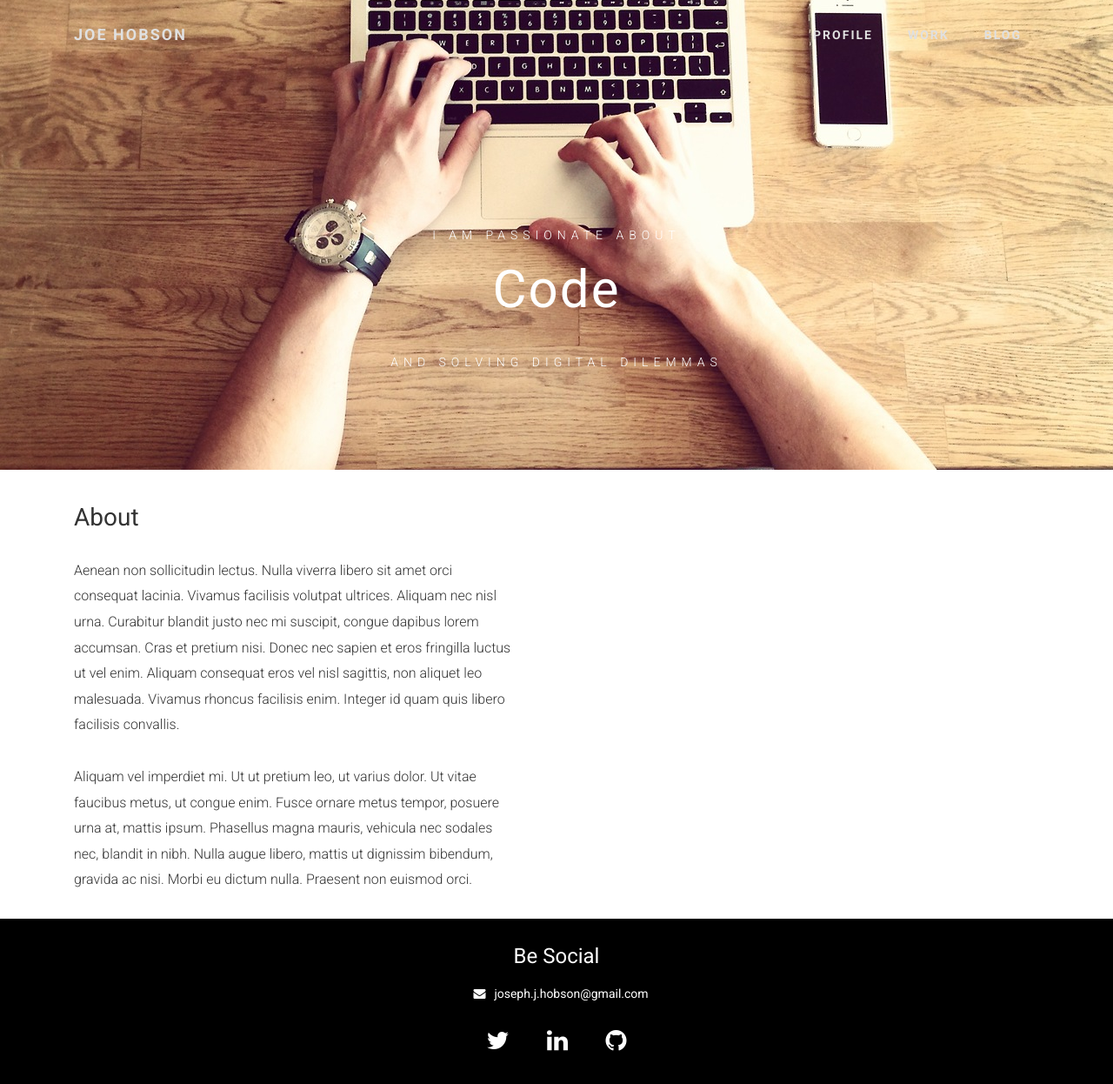
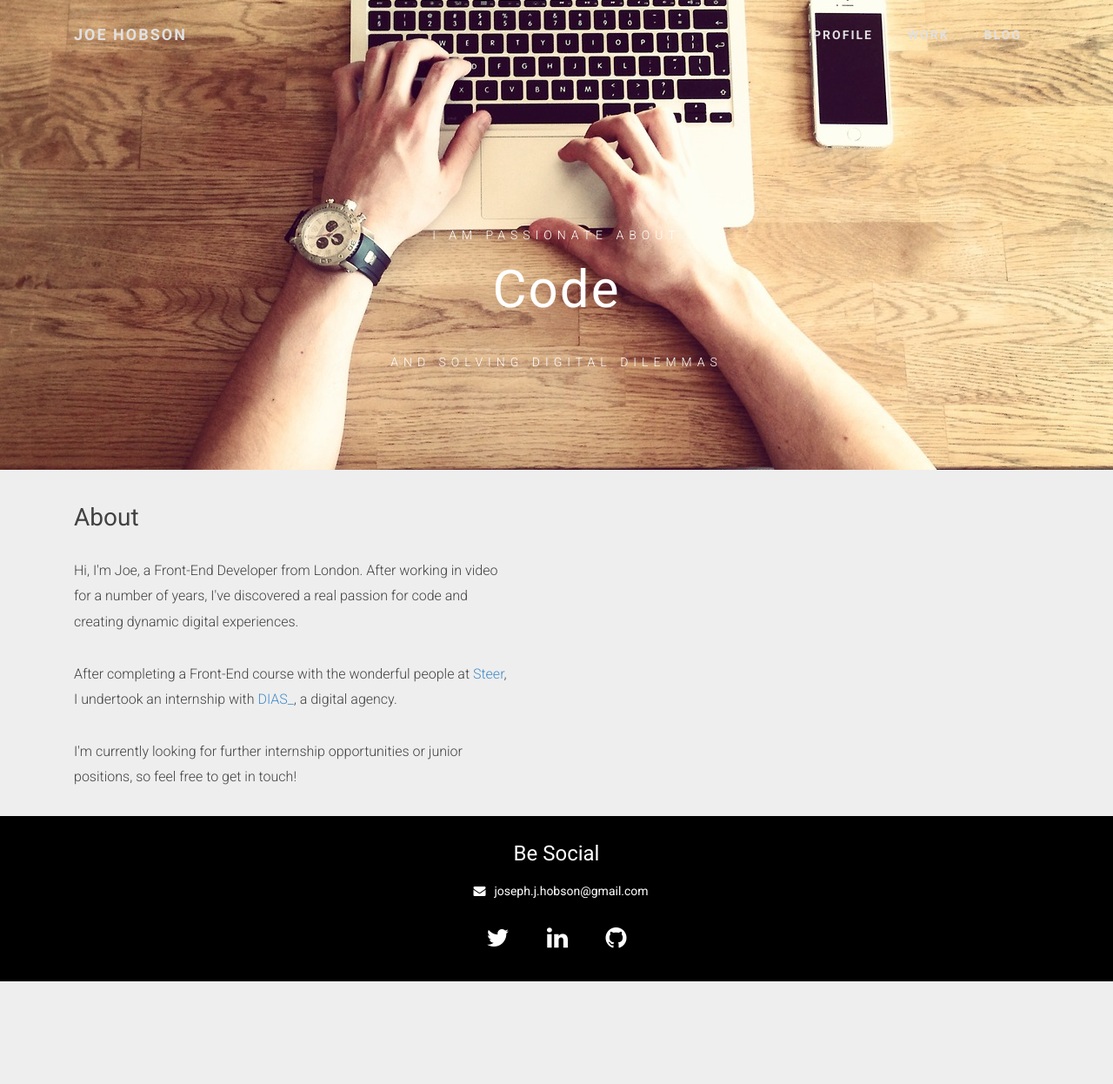
Before and after one commit to fant0mex/portfolio, a Jekyll site: the page built from 01-profile.md, in a window 1280 px wide. Shown: the whole page at 87% size. Built offline with Jekyll 4.4.1, drawn with Linux system fonts in a browser that asks for light colours; nearby versions of some CDN libraries; after the commit the page ends 1128 px from its top, so only the background shows below that.

Commit message:
Profile styles

```diff
--- a/01-profile.md
+++ b/01-profile.md
@@ -9,8 +9,11 @@ permalink: /profile/
     <div class="col-sm-7">
       <div class="bio">
         <h3>About</h3>
-        <p>Aenean non sollicitudin lectus. Nulla viverra libero sit amet orci consequat lacinia. Vivamus facilisis volutpat ultrices. Aliquam nec nisl urna. Curabitur blandit justo nec mi suscipit, congue dapibus lorem accumsan. Cras et pretium nisi. Donec nec sapien et eros fringilla luctus ut vel enim. Aliquam consequat eros vel nisl sagittis, non aliquet leo malesuada. Vivamus rhoncus facilisis enim. Integer id quam quis libero facilisis convallis.</p>
-        <p>Aliquam vel imperdiet mi. Ut ut pretium leo, ut varius dolor. Ut vitae faucibus metus, ut congue enim. Fusce ornare metus tempor, posuere urna at, mattis ipsum. Phasellus magna mauris, vehicula nec sodales nec, blandit in nibh. Nulla augue libero, mattis ut dignissim bibendum, gravida ac nisi. Morbi eu dictum nulla. Praesent non euismod orci.</p>
+        <p>Hi, I'm Joe, a Front-End Developer from London. After working in video for a number of years,
+          I've discovered a real passion for code and creating dynamic digital experiences.</p>
+        <p>After completing a Front-End course with the wonderful people at <a href="https://www.steer.me/courses">Steer</a>,
+          I undertook an internship with <a href="http://www.diascreative.com">DIAS_</a>, a digital agency.</p>
+        <p>I'm currently looking for further internship opportunities or junior positions, so feel free to get in touch!</p>
       </div>
     </div>
     <div class="col-sm-5">
--- a/_sass/main.sass
+++ b/_sass/main.sass
@@ -10,8 +10,9 @@ $roboto: 'Roboto', serif
 
 body
   font-family: $roboto
-  background: #FFF
+  background: #EEE
   font-size: 14px
+  color: #424242
   a:hover
     text-decoration: none
   ul
@@ -573,6 +574,8 @@ section#work li
 /*Profile*/
 
 .bio, .blogfull
+  body
+    background-color: #eee
   h3
     font-size: 28px
     padding: 20px 0
--- a/css/main.css
+++ b/css/main.css
@@ -3,32 +3,33 @@
 /* line 11, ../_sass/main.sass */
 body {
   font-family: "Roboto", serif;
-  background: white;
+  background: #eeeeee;
   font-size: 14px;
+  color: #424242;
 }
-/* line 15, ../_sass/main.sass */
+/* line 16, ../_sass/main.sass */
 body a:hover {
   text-decoration: none;
 }
-/* line 17, ../_sass/main.sass */
+/* line 18, ../_sass/main.sass */
 body ul {
   margin-bottom: 0;
   padding: 0;
 }
 
-/* line 21, ../_sass/main.sass */
+/* line 22, ../_sass/main.sass */
 a:-webkit-any-link {
   cursor: auto;
 }
 
-/* line 24, ../_sass/main.sass */
+/* line 25, ../_sass/main.sass */
 html.stopScroll, html.stopScroll body {
   overflow: hidden;
   position: relative;
 }
 
 /* Header Home */
-/* line 30, ../_sass/main.sass */
+/* line 31, ../_sass/main.sass */
 nav {
   position: absolute;
   width: 100%;
@@ -37,7 +38,7 @@ nav {
   z-index: 100;
 }
 
-/* line 37, ../_sass/main.sass */
+/* line 38, ../_sass/main.sass */
 .menu {
   width: 100%;
   height: 80px;
@@ -45,12 +46,12 @@ nav {
   z-index: 10;
   float: right;
 }
-/* line 43, ../_sass/main.sass */
+/* line 44, ../_sass/main.sass */
 .menu ul {
   height: 80px;
   line-height: 80px;
 }
-/* line 46, ../_sass/main.sass */
+/* line 47, ../_sass/main.sass */
 .menu li {
   list-style: none;
   float: left;
@@ -60,12 +61,12 @@ nav {
   text-align: center;
   letter-spacing: 2px;
 }
-/* line 54, ../_sass/main.sass */
+/* line 55, ../_sass/main.sass */
 .menu li a {
   color: #e0e0e0;
 }
 
-/* line 57, ../_sass/main.sass */
+/* line 58, ../_sass/main.sass */
 a.site-title {
   font-weight: 700;
   letter-spacing: 2px;
@@ -76,7 +77,7 @@ a.site-title {
   color: #e0e0e0;
 }
 
-/* line 66, ../_sass/main.sass */
+/* line 67, ../_sass/main.sass */
 .header-sub {
   color: white;
   text-align: center;
@@ -86,17 +87,17 @@ a.site-title {
   background-size: cover;
   position: relative;
 }
-/* line 74, ../_sass/main.sass */
+/* line 75, ../_sass/main.sass */
 .header-sub.profile {
   background-image: url("/img/profile.jpg") !important;
   background-position: 50% 50%;
 }
-/* line 77, ../_sass/main.sass */
+/* line 78, ../_sass/main.sass */
 .header-sub.blog {
   background-image: url("/img/radio.jpg") !important;
   background-position: 50% 50%;
 }
-/* line 80, ../_sass/main.sass */
+/* line 81, ../_sass/main.sass */
 .header-sub > div {
   display: relative;
   vertical-align: middle;
@@ -105,13 +106,13 @@ a.site-title {
   float: none;
 }
 
-/* line 87, ../_sass/main.sass */
+/* line 88, ../_sass/main.sass */
 .hero-caption {
   position: relative;
   z-index: 20;
   margin-top: 240px;
 }
-/* line 91, ../_sass/main.sass */
+/* line 92, ../_sass/main.sass */
 .hero-caption h5 {
   font-size: 14px;
   letter-spacing: 6px;
@@ -120,14 +121,14 @@ a.site-title {
   margin: 0;
   line-height: 60px;
 }
-/* line 98, ../_sass/main.sass */
+/* line 99, ../_sass/main.sass */
 .hero-caption h1 {
   margin: 0 0 20px;
   font-size: 60px;
   font-weight: 400;
   letter-spacing: 2px;
 }
-/* line 103, ../_sass/main.sass */
+/* line 104, ../_sass/main.sass */
 .hero-caption a {
   color: white;
   font-size: 20px;
@@ -135,14 +136,14 @@ a.site-title {
 }
 
 /* WORK */
-/* line 110, ../_sass/main.sass */
+/* line 111, ../_sass/main.sass */
 section#work {
   position: relative;
   z-index: 20;
   overflow: hidden;
   background: black;
 }
-/* line 115, ../_sass/main.sass */
+/* line 116, ../_sass/main.sass */
 section#work > ul > li {
   width: 100%;
   position: relative;
@@ -152,7 +153,7 @@ section#work > ul > li {
   background: black;
   text-align: center;
 }
-/* line 125, ../_sass/main.sass */
+/* line 126, ../_sass/main.sass */
 section#work li div.work-header {
   position: relative;
   display: inline-block;
@@ -165,14 +166,14 @@ section#work li div.work-header {
   margin: 0 auto;
   z-index: 40;
 }
-/* line 136, ../_sass/main.sass */
+/* line 137, ../_sass/main.sass */
 section#work li div.work-header h2 {
   font-size: 48px;
   font-weight: 400;
   letter-spacing: 2px;
   transition: all 0.3s ease;
 }
-/* line 141, ../_sass/main.sass */
+/* line 142, ../_sass/main.sass */
 section#work li div.work-header h5 {
   font-size: 14px;
   letter-spacing: 6px;
@@ -181,7 +182,7 @@ section#work li div.work-header h5 {
   margin: 0;
   line-height: 60px;
 }
-/* line 148, ../_sass/main.sass */
+/* line 149, ../_sass/main.sass */
 section#work li div.visual {
   width: 100%;
   height: 100%;
@@ -191,11 +192,11 @@ section#work li div.visual {
   opacity: 0.5;
   transition: opacity 0.5s ease-in-out;
 }
-/* line 156, ../_sass/main.sass */
+/* line 157, ../_sass/main.sass */
 section#work li:hover .visual {
   opacity: 0.8;
 }
-/* line 158, ../_sass/main.sass */
+/* line 159, ../_sass/main.sass */
 section#work li > a {
   display: none;
   height: auto;
@@ -208,14 +209,14 @@ section#work li > a {
   letter-spacing: 2px;
   text-transform: uppercase;
 }
-/* line 169, ../_sass/main.sass */
+/* line 170, ../_sass/main.sass */
 section#work li > a:last-child {
   top: auto;
   bottom: 6%;
   margin-left: -60px;
   left: 48%;
 }
-/* line 174, ../_sass/main.sass */
+/* line 175, ../_sass/main.sass */
 section#work li > a:last-child::after {
   content: "";
   width: 0;
@@ -229,11 +230,11 @@ section#work li > a:last-child::after {
   border-top: 6px solid white;
   transition: all 0.3s ease-out;
 }
-/* line 186, ../_sass/main.sass */
+/* line 187, ../_sass/main.sass */
 section#work li > a:last-child:hover::after {
   transform: translateY(3px);
 }
-/* line 188, ../_sass/main.sass */
+/* line 189, ../_sass/main.sass */
 section#work li div.info {
   position: relative;
   margin: -80px auto;
@@ -245,53 +246,53 @@ section#work li div.info {
   width: 80vw;
   max-width: 1200px;
 }
-/* line 198, ../_sass/main.sass */
+/* line 199, ../_sass/main.sass */
 section#work li div.info li {
   display: inline-block;
   text-transform: uppercase;
 }
-/* line 201, ../_sass/main.sass */
+/* line 202, ../_sass/main.sass */
 section#work li div.info li h3 {
   margin-bottom: 5px;
   font-size: 28px;
   letter-spacing: 4px;
 }
-/* line 205, ../_sass/main.sass */
+/* line 206, ../_sass/main.sass */
 section#work li div.info li span {
   font-weight: 300;
   font-size: 18px;
   letter-spacing: 2px;
 }
-/* line 209, ../_sass/main.sass */
+/* line 210, ../_sass/main.sass */
 section#work li div.info a.out {
   text-transform: uppercase;
   font-size: 16px;
   font-weight: 300;
   color: white;
 }
-/* line 214, ../_sass/main.sass */
+/* line 215, ../_sass/main.sass */
 section#work li div.info p {
   font-size: 20px;
   line-height: 1.55;
 }
-/* line 217, ../_sass/main.sass */
+/* line 218, ../_sass/main.sass */
 section#work li.dias .visual {
   background: url("../img/work/dias/dias_header.jpg") center center no-repeat;
   background-size: cover;
 }
-/* line 220, ../_sass/main.sass */
+/* line 221, ../_sass/main.sass */
 section#work li.sheff .visual {
   background: url("../img/work/sheff/cinema.png") center center no-repeat;
   background-size: cover;
 }
-/* line 223, ../_sass/main.sass */
+/* line 224, ../_sass/main.sass */
 section#work li.ntrust .visual {
   background: url("../img/work/nat_trust/bridge.jpg") center center no-repeat;
   background-size: cover;
 }
 
 /* OPEN */
-/* line 231, ../_sass/main.sass */
+/* line 232, ../_sass/main.sass */
 a.closeBtn {
   position: fixed;
   z-index: 100;
@@ -305,7 +306,7 @@ a.closeBtn {
   color: white;
   display: none;
 }
-/* line 243, ../_sass/main.sass */
+/* line 244, ../_sass/main.sass */
 a.closeBtn::before {
   content: "";
   width: 16px;
@@ -320,7 +321,7 @@ a.closeBtn::before {
   -ms-transform: rotateZ(45deg);
   transform: rotateZ(45deg);
 }
-/* line 256, ../_sass/main.sass */
+/* line 257, ../_sass/main.sass */
 a.closeBtn::after {
   content: "";
   width: 16px;
@@ -341,37 +342,37 @@ a.closeBtn::after {
   transform: rotateZ(-45deg);
 }
 
-/* line 276, ../_sass/main.sass */
+/* line 277, ../_sass/main.sass */
 section#work li.loading {
   cursor: default;
   overflow: hidden;
   position: relative;
   z-index: 35;
 }
-/* line 281, ../_sass/main.sass */
+/* line 282, ../_sass/main.sass */
 section#work li.loading .visual {
   opacity: 0.35;
   background-size: cover;
 }
-/* line 285, ../_sass/main.sass */
+/* line 286, ../_sass/main.sass */
 section#work li.loading .work-header h2 {
   font-size: 50px;
   margin-top: -40px;
 }
-/* line 288, ../_sass/main.sass */
+/* line 289, ../_sass/main.sass */
 section#work li.loading .work-header h3 {
   opacity: 0;
 }
-/* line 290, ../_sass/main.sass */
+/* line 291, ../_sass/main.sass */
 section#work li.openWork {
   opacity: 1;
   font-size: 16px;
 }
-/* line 294, ../_sass/main.sass */
+/* line 295, ../_sass/main.sass */
 section#work li.openWork div.info {
   display: block;
 }
-/* line 297, ../_sass/main.sass */
+/* line 298, ../_sass/main.sass */
 section#work li.dias div.info ul, section#work li.sheff div.info ul, section#work li.ntrust div.info ul {
   width: 200px;
   position: absolute;
@@ -379,12 +380,12 @@ section#work li.dias div.info ul, section#work li.sheff div.info ul, section#wor
   margin-top: -150px;
   right: 0;
 }
-/* line 303, ../_sass/main.sass */
+/* line 304, ../_sass/main.sass */
 section#work li.dias div.info ul li, section#work li.sheff div.info ul li, section#work li.ntrust div.info ul li {
   display: block;
   margin-bottom: 20px;
 }
-/* line 306, ../_sass/main.sass */
+/* line 307, ../_sass/main.sass */
 section#work li.dias div.info .desc, section#work li.sheff div.info .desc, section#work li.ntrust div.info .desc {
   width: 380px;
   position: absolute;
@@ -392,7 +393,7 @@ section#work li.dias div.info .desc, section#work li.sheff div.info .desc, secti
   top: 50%;
   margin-top: -110px;
 }
-/* line 312, ../_sass/main.sass */
+/* line 313, ../_sass/main.sass */
 section#work li.dias div.info .before, section#work li.sheff div.info .before, section#work li.ntrust div.info .before {
   opacity: 0;
   width: 571px;
@@ -406,12 +407,12 @@ section#work li.dias div.info .before, section#work li.sheff div.info .before, s
   transform: scale(0.5);
   transition: all 3s ease-out;
 }
-/* line 324, ../_sass/main.sass */
+/* line 325, ../_sass/main.sass */
 section#work li.dias div.info ul, section#work li.dias div.info .desc, section#work li.sheff div.info ul, section#work li.sheff div.info .desc, section#work li.ntrust div.info ul, section#work li.ntrust div.info .desc {
   opacity: 0;
   transition: all 0.9s ease-out;
 }
-/* line 327, ../_sass/main.sass */
+/* line 328, ../_sass/main.sass */
 section#work li.dias div.info ul, section#work li.sheff div.info ul, section#work li.ntrust div.info ul {
   -webkit-transform: translateX(5px);
   -moz-transform: translateX(5px);
@@ -419,7 +420,7 @@ section#work li.dias div.info ul, section#work li.sheff div.info ul, section#wor
   -o-transform: translateX(5px);
   transform: translateX(5px);
 }
-/* line 333, ../_sass/main.sass */
+/* line 334, ../_sass/main.sass */
 section#work li.dias div.info .desc, section#work li.sheff div.info .desc, section#work li.ntrust div.info .desc {
   -webkit-transform: translateX(-5px);
   -moz-transform: translateX(-5px);
@@ -427,7 +428,7 @@ section#work li.dias div.info .desc, section#work li.sheff div.info .desc, secti
   -o-transform: translateX(-5px);
   transform: translateX(-5px);
 }
-/* line 339, ../_sass/main.sass */
+/* line 340, ../_sass/main.sass */
 section#work li.dias div.info ul.reveal, section#work li.dias div.info .desc.reveal, section#work li.sheff div.info ul.reveal, section#work li.sheff div.info .desc.reveal, section#work li.ntrust div.info ul.reveal, section#work li.ntrust div.info .desc.reveal {
   opacity: 1;
   -webkit-transform: translateX(0);
@@ -436,7 +437,7 @@ section#work li.dias div.info ul.reveal, section#work li.dias div.info .desc.rev
   -o-transform: translateX(0);
   transform: translateX(0);
 }
-/* line 346, ../_sass/main.sass */
+/* line 347, ../_sass/main.sass */
 section#work li.dias div.info .before.reveal, section#work li.sheff div.info .before.reveal, section#work li.ntrust div.info .before.reveal {
   opacity: 1;
   -webkit-transform: scale(1);
@@ -445,7 +446,7 @@ section#work li.dias div.info .before.reveal, section#work li.sheff div.info .be
   -o-transform: scale(1);
   transform: scale(1);
 }
-/* line 355, ../_sass/main.sass */
+/* line 356, ../_sass/main.sass */
 section#work li.sheff div.info ul, section#work li.ntrust div.info ul {
   width: 200px;
   position: absolute;
@@ -453,12 +454,12 @@ section#work li.sheff div.info ul, section#work li.ntrust div.info ul {
   margin-top: -150px;
   right: 0;
 }
-/* line 361, ../_sass/main.sass */
+/* line 362, ../_sass/main.sass */
 section#work li.sheff div.info ul li, section#work li.ntrust div.info ul li {
   display: block;
   margin-bottom: 20px;
 }
-/* line 364, ../_sass/main.sass */
+/* line 365, ../_sass/main.sass */
 section#work li.sheff div.info .desc, section#work li.ntrust div.info .desc {
   width: 380px;
   position: absolute;
@@ -466,7 +467,7 @@ section#work li.sheff div.info .desc, section#work li.ntrust div.info .desc {
   top: 50%;
   margin-top: -110px;
 }
-/* line 370, ../_sass/main.sass */
+/* line 371, ../_sass/main.sass */
 section#work li.sheff div.info .before, section#work li.ntrust div.info .before {
   opacity: 0;
   width: 571px;
@@ -480,12 +481,12 @@ section#work li.sheff div.info .before, section#work li.ntrust div.info .before
   transform: scale(0.5);
   transition: all 3s ease-out;
 }
-/* line 382, ../_sass/main.sass */
+/* line 383, ../_sass/main.sass */
 section#work li.sheff div.info ul, section#work li.sheff div.info .desc, section#work li.ntrust div.info ul, section#work li.ntrust div.info .desc {
   opacity: 0;
   transition: all 0.9s ease-out;
 }
-/* line 385, ../_sass/main.sass */
+/* line 386, ../_sass/main.sass */
 section#work li.sheff div.info ul, section#work li.ntrust div.info ul {
   -webkit-transform: translateX(5px);
   -moz-transform: translateX(5px);
@@ -493,7 +494,7 @@ section#work li.sheff div.info ul, section#work li.ntrust div.info ul {
   -o-transform: translateX(5px);
   transform: translateX(5px);
 }
-/* line 391, ../_sass/main.sass */
+/* line 392, ../_sass/main.sass */
 section#work li.sheff div.info .desc, section#work li.ntrust div.info .desc {
   -webkit-transform: translateX(-5px);
   -moz-transform: translateX(-5px);
@@ -501,7 +502,7 @@ section#work li.sheff div.info .desc, section#work li.ntrust div.info .desc {
   -o-transform: translateX(-5px);
   transform: translateX(-5px);
 }
-/* line 397, ../_sass/main.sass */
+/* line 398, ../_sass/main.sass */
 section#work li.sheff div.info ul.reveal, section#work li.sheff div.info .desc.reveal, section#work li.ntrust div.info ul.reveal, section#work li.ntrust div.info .desc.reveal {
   opacity: 1;
   -webkit-transform: translateX(0);
@@ -510,7 +511,7 @@ section#work li.sheff div.info ul.reveal, section#work li.sheff div.info .desc.r
   -o-transform: translateX(0);
   transform: translateX(0);
 }
-/* line 404, ../_sass/main.sass */
+/* line 405, ../_sass/main.sass */
 section#work li.sheff div.info .before.reveal, section#work li.ntrust div.info .before.reveal {
   opacity: 1;
   -webkit-transform: scale(1);
@@ -521,7 +522,7 @@ section#work li.sheff div.info .before.reveal, section#work li.ntrust div.info .
 }
 
 /* CASE STUDY */
-/* line 417, ../_sass/main.sass */
+/* line 418, ../_sass/main.sass */
 section#work li.dias div.info ul, section#work li.sheff div.info ul, section#work li.ntrust div.info ul {
   width: 200px;
   position: absolute;
@@ -529,12 +530,12 @@ section#work li.dias div.info ul, section#work li.sheff div.info ul, section#wor
   margin-top: -150px;
   right: 0;
 }
-/* line 423, ../_sass/main.sass */
+/* line 424, ../_sass/main.sass */
 section#work li.dias div.info ul li, section#work li.sheff div.info ul li, section#work li.ntrust div.info ul li {
   display: block;
   margin-bottom: 20px;
 }
-/* line 426, ../_sass/main.sass */
+/* line 427, ../_sass/main.sass */
 section#work li.dias div.info .desc, section#work li.sheff div.info .desc, section#work li.ntrust div.info .desc {
   width: 380px;
   position: absolute;
@@ -545,7 +546,7 @@ section#work li.dias div.info .desc, section#work li.sheff div.info .desc, secti
   font-weight: 300;
   letter-spacing: 1px;
 }
-/* line 435, ../_sass/main.sass */
+/* line 436, ../_sass/main.sass */
 section#work li.dias div.info .before, section#work li.sheff div.info .before, section#work li.ntrust div.info .before {
   opacity: 0;
   width: 571px;
@@ -563,12 +564,12 @@ section#work li.dias div.info .before, section#work li.sheff div.info .before, s
   transform: scale(0.4);
   transition: all 0.4s ease-out;
 }
-/* line 451, ../_sass/main.sass */
+/* line 452, ../_sass/main.sass */
 section#work li.dias div.info ul, section#work li.dias div.info .desc, section#work li.sheff div.info ul, section#work li.sheff div.info .desc, section#work li.ntrust div.info ul, section#work li.ntrust div.info .desc {
   opacity: 0;
   transition: all 0.9s ease-out;
 }
-/* line 454, ../_sass/main.sass */
+/* line 455, ../_sass/main.sass */
 section#work li.dias div.info ul, section#work li.sheff div.info ul, section#work li.ntrust div.info ul {
   -webkit-transform: translateX(5px);
   -moz-transform: translateX(5px);
@@ -576,7 +577,7 @@ section#work li.dias div.info ul, section#work li.sheff div.info ul, section#wor
   -o-transform: translateX(5px);
   transform: translateX(5px);
 }
-/* line 460, ../_sass/main.sass */
+/* line 461, ../_sass/main.sass */
 section#work li.dias div.info .desc, section#work li.sheff div.info .desc, section#work li.ntrust div.info .desc {
   -webkit-transform: translateX(-5px);
   -moz-transform: translateX(-5px);
@@ -584,7 +585,7 @@ section#work li.dias div.info .desc, section#work li.sheff div.info .desc, secti
   -o-transform: translateX(-5px);
   transform: translateX(-5px);
 }
-/* line 466, ../_sass/main.sass */
+/* line 467, ../_sass/main.sass */
 section#work li.dias div.info ul.reveal, section#work li.dias div.info .desc.reveal, section#work li.sheff div.info ul.reveal, section#work li.sheff div.info .desc.reveal, section#work li.ntrust div.info ul.reveal, section#work li.ntrust div.info .desc.reveal {
   opacity: 1;
   -webkit-transform: translateX(0);
@@ -593,7 +594,7 @@ section#work li.dias div.info ul.reveal, section#work li.dias div.info .desc.rev
   -o-transform: translateX(0);
   transform: translateX(0);
 }
-/* line 473, ../_sass/main.sass */
+/* line 474, ../_sass/main.sass */
 section#work li.dias div.info .before.reveal, section#work li.sheff div.info .before.reveal, section#work li.ntrust div.info .before.reveal {
   opacity: 1;
   -webkit-transform: scale(7);
@@ -602,7 +603,7 @@ section#work li.dias div.info .before.reveal, section#work li.sheff div.info .be
   -o-transform: scale(1);
   transform: scale(0.7);
 }
-/* line 482, ../_sass/main.sass */
+/* line 483, ../_sass/main.sass */
 section#work li.sheff div.info ul, section#work li.ntrust div.info ul {
   width: 200px;
   position: absolute;
@@ -610,12 +611,12 @@ section#work li.sheff div.info ul, section#work li.ntrust div.info ul {
   margin-top: -150px;
   right: 0;
 }
-/* line 488, ../_sass/main.sass */
+/* line 489, ../_sass/main.sass */
 section#work li.sheff div.info ul li, section#work li.ntrust div.info ul li {
   display: block;
   margin-bottom: 20px;
 }
-/* line 491, ../_sass/main.sass */
+/* line 492, ../_sass/main.sass */
 section#work li.sheff div.info .desc, section#work li.ntrust div.info .desc {
   width: 380px;
   position: absolute;
@@ -626,7 +627,7 @@ section#work li.sheff div.info .desc, section#work li.ntrust div.info .desc {
   font-weight: 300;
   letter-spacing: 1px;
 }
-/* line 500, ../_sass/main.sass */
+/* line 501, ../_sass/main.sass */
 section#work li.sheff div.info .before, section#work li.ntrust div.info .before {
   opacity: 0;
   width: 571px;
@@ -644,12 +645,12 @@ section#work li.sheff div.info .before, section#work li.ntrust div.info .before
   transform: scale(0.4);
   transition: all 0.4s ease-out;
 }
-/* line 516, ../_sass/main.sass */
+/* line 517, ../_sass/main.sass */
 section#work li.sheff div.info ul, section#work li.sheff div.info .desc, section#work li.ntrust div.info ul, section#work li.ntrust div.info .desc {
   opacity: 0;
   transition: all 0.9s ease-out;
 }
-/* line 519, ../_sass/main.sass */
+/* line 520, ../_sass/main.sass */
 section#work li.sheff div.info ul, section#work li.ntrust div.info ul {
   -webkit-transform: translateX(5px);
   -moz-transform: translateX(5px);
@@ -657,7 +658,7 @@ section#work li.sheff div.info ul, section#work li.ntrust div.info ul {
   -o-transform: translateX(5px);
   transform: translateX(5px);
 }
-/* line 525, ../_sass/main.sass */
+/* line 526, ../_sass/main.sass */
 section#work li.sheff div.info .desc, section#work li.ntrust div.info .desc {
   -webkit-transform: translateX(-5px);
   -moz-transform: translateX(-5px);
@@ -665,7 +666,7 @@ section#work li.sheff div.info .desc, section#work li.ntrust div.info .desc {
   -o-transform: translateX(-5px);
   transform: translateX(-5px);
 }
-/* line 531, ../_sass/main.sass */
+/* line 532, ../_sass/main.sass */
 section#work li.sheff div.info ul.reveal, section#work li.sheff div.info .desc.reveal, section#work li.ntrust div.info ul.reveal, section#work li.ntrust div.info .desc.reveal {
   opacity: 1;
   -webkit-transform: translateX(0);
@@ -674,7 +675,7 @@ section#work li.sheff div.info ul.reveal, section#work li.sheff div.info .desc.r
   -o-transform: translateX(0);
   transform: translateX(0);
 }
-/* line 538, ../_sass/main.sass */
+/* line 539, ../_sass/main.sass */
 section#work li.sheff div.info .before.reveal, section#work li.ntrust div.info .before.reveal {
   opacity: 1;
   -webkit-transform: scale(7);
@@ -685,54 +686,58 @@ section#work li.sheff div.info .before.reveal, section#work li.ntrust div.info .
 }
 
 /* Footer */
-/* line 549, ../_sass/main.sass */
+/* line 550, ../_sass/main.sass */
 .interact {
   background: black;
   color: white;
   height: 190px;
   z-index: 1;
 }
-/* line 554, ../_sass/main.sass */
+/* line 555, ../_sass/main.sass */
 .interact h3 {
   text-align: center;
   padding: 10px 0;
 }
-/* line 557, ../_sass/main.sass */
+/* line 558, ../_sass/main.sass */
 .interact .mail {
   text-align: center;
 }
-/* line 559, ../_sass/main.sass */
+/* line 560, ../_sass/main.sass */
 .interact .mail a {
   color: white;
 }
-/* line 561, ../_sass/main.sass */
+/* line 562, ../_sass/main.sass */
 .interact .mail .fa {
   padding: 0 10px;
 }
-/* line 563, ../_sass/main.sass */
+/* line 564, ../_sass/main.sass */
 .interact .icons {
   text-align: center;
 }
-/* line 565, ../_sass/main.sass */
+/* line 566, ../_sass/main.sass */
 .interact .icons p {
   display: inline-block;
 }
-/* line 567, ../_sass/main.sass */
+/* line 568, ../_sass/main.sass */
 .interact .icons a {
   color: white;
 }
-/* line 569, ../_sass/main.sass */
+/* line 570, ../_sass/main.sass */
 .interact .icons .fa {
   padding: 20px 20px;
 }
 
 /*Profile */
-/* line 576, ../_sass/main.sass */
+/* line 577, ../_sass/main.sass */
+.bio body, .blogfull body {
+  background-color: #eeeeee;
+}
+/* line 579, ../_sass/main.sass */
 .bio h3, .blogfull h3 {
   font-size: 28px;
   padding: 20px 0;
 }
-/* line 579, ../_sass/main.sass */
+/* line 582, ../_sass/main.sass */
 .bio p, .blogfull p {
   padding: 0 130px 20px 0;
   line-height: 1.85;
```
